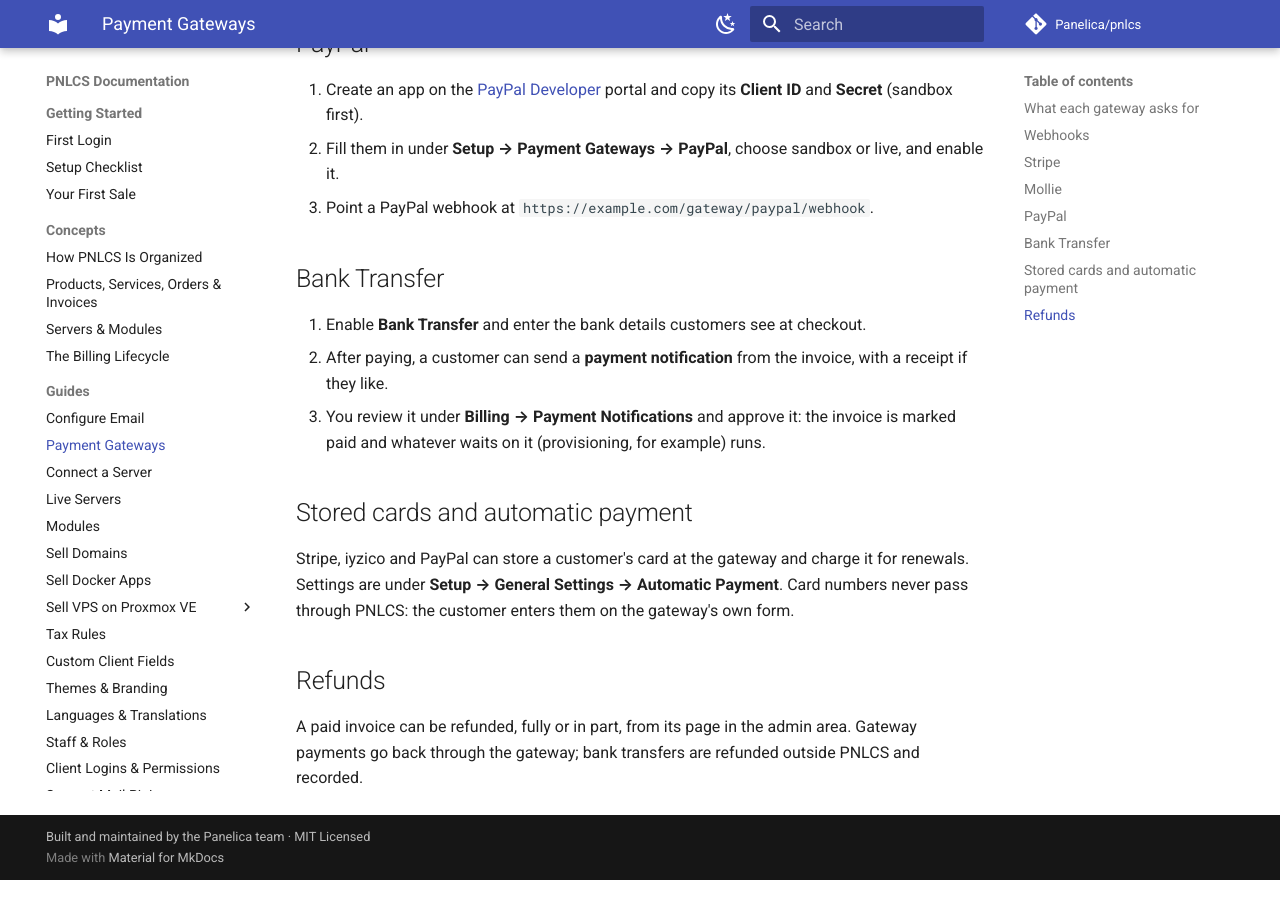
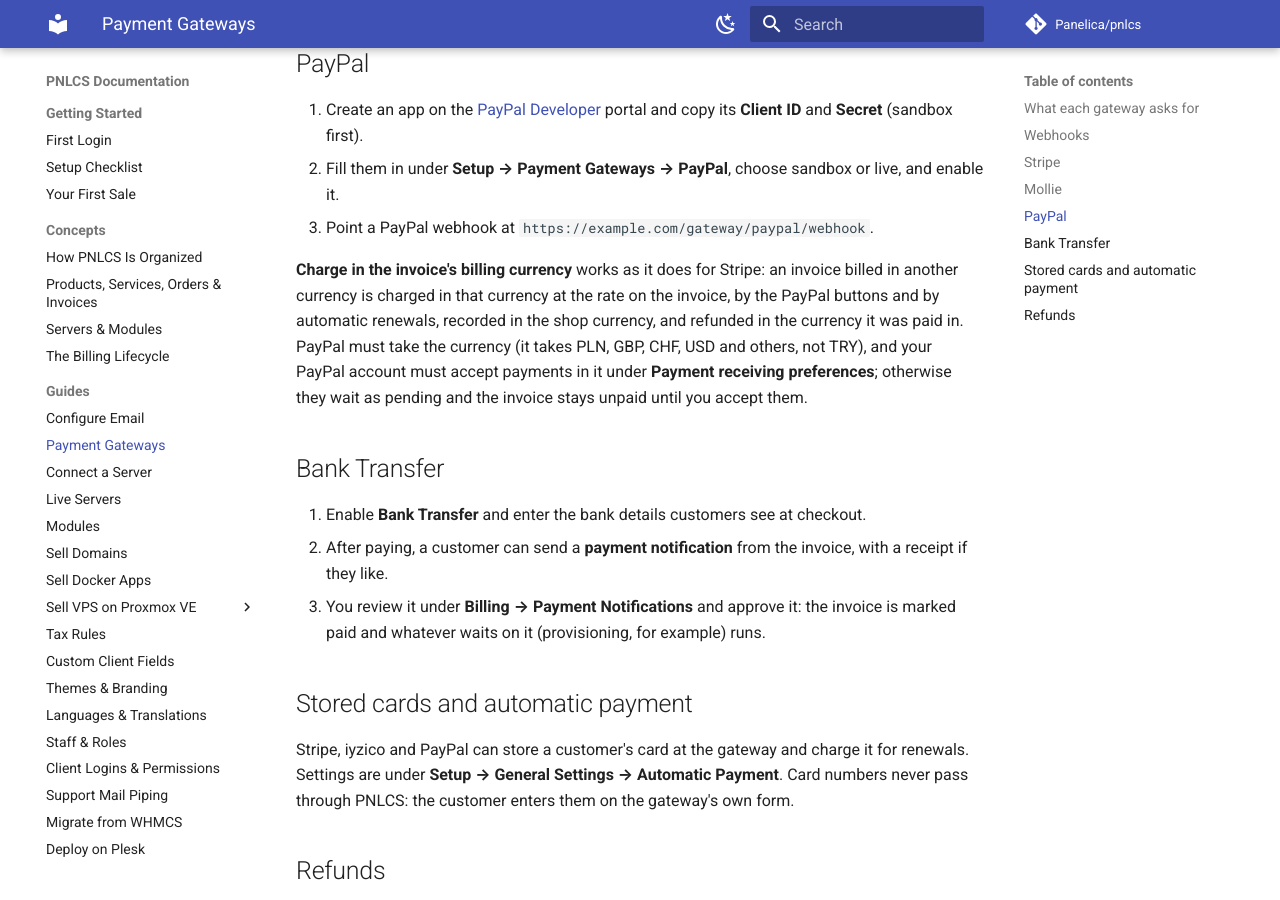
Before and after one commit to Panelica/pnlcs, an MkDocs documentation site: the page built from docs/guides/payment-gateways.md, in a window 1280 px wide and 900 px high, scrolled down 2200 px. Built offline with MkDocs 1.6.1 and Material for MkDocs 9.7.7, drawn with Linux system fonts in a browser that asks for light colours; comment, search, counter and statistics services are not loaded; some of the changed text lies outside the part shown.

Commit message:
docs(paypal): the billing-currency option and PayPal's receiving preferences

```diff
--- a/docs/guides/payment-gateways.md
+++ b/docs/guides/payment-gateways.md
@@ -15,7 +15,7 @@ gateway, fill in its keys, save and enable it.
 | Gateway | Fields | Webhook |
 |---|---|---|
 | **Stripe** | Publishable Key, Secret Key, Webhook Signing Secret | `/gateway/stripe/webhook` |
-| **PayPal** | PayPal Email, Client ID, Client Secret, Sandbox Mode | `/gateway/paypal/webhook` |
+| **PayPal** | PayPal Email, Client ID, Client Secret, Sandbox Mode, Charge in the invoice's billing currency | `/gateway/paypal/webhook` |
 | **Authorize.Net** | API Login ID, Transaction Key, Client Key (Accept.js), Test Mode | `/gateway/authorize/webhook` |
 | **Mollie** | Mollie API Key, Test Mode, Charge in the invoice's billing currency | `/gateway/mollie/webhook` |
 | **Razorpay** | Key ID, Key Secret, Webhook Secret, Test Mode | `/gateway/razorpay/webhook` |
@@ -83,6 +83,15 @@ others, not TRY).
    live, and enable it.
 3. Point a PayPal webhook at `https://example.com/gateway/paypal/webhook`.
 
+**Charge in the invoice's billing currency** works as it does for Stripe: an
+invoice billed in another currency is charged in that currency at the rate on
+the invoice, by the PayPal buttons and by automatic renewals, recorded in the
+shop currency, and refunded in the currency it was paid in. PayPal must take
+the currency (it takes PLN, GBP, CHF, USD and others, not TRY), and your PayPal
+account must accept payments in it under **Payment receiving preferences**;
+otherwise they wait as pending and the invoice stays unpaid until you accept
+them.
+
 ## Bank Transfer
 
 1. Enable **Bank Transfer** and enter the bank details customers see at
```
